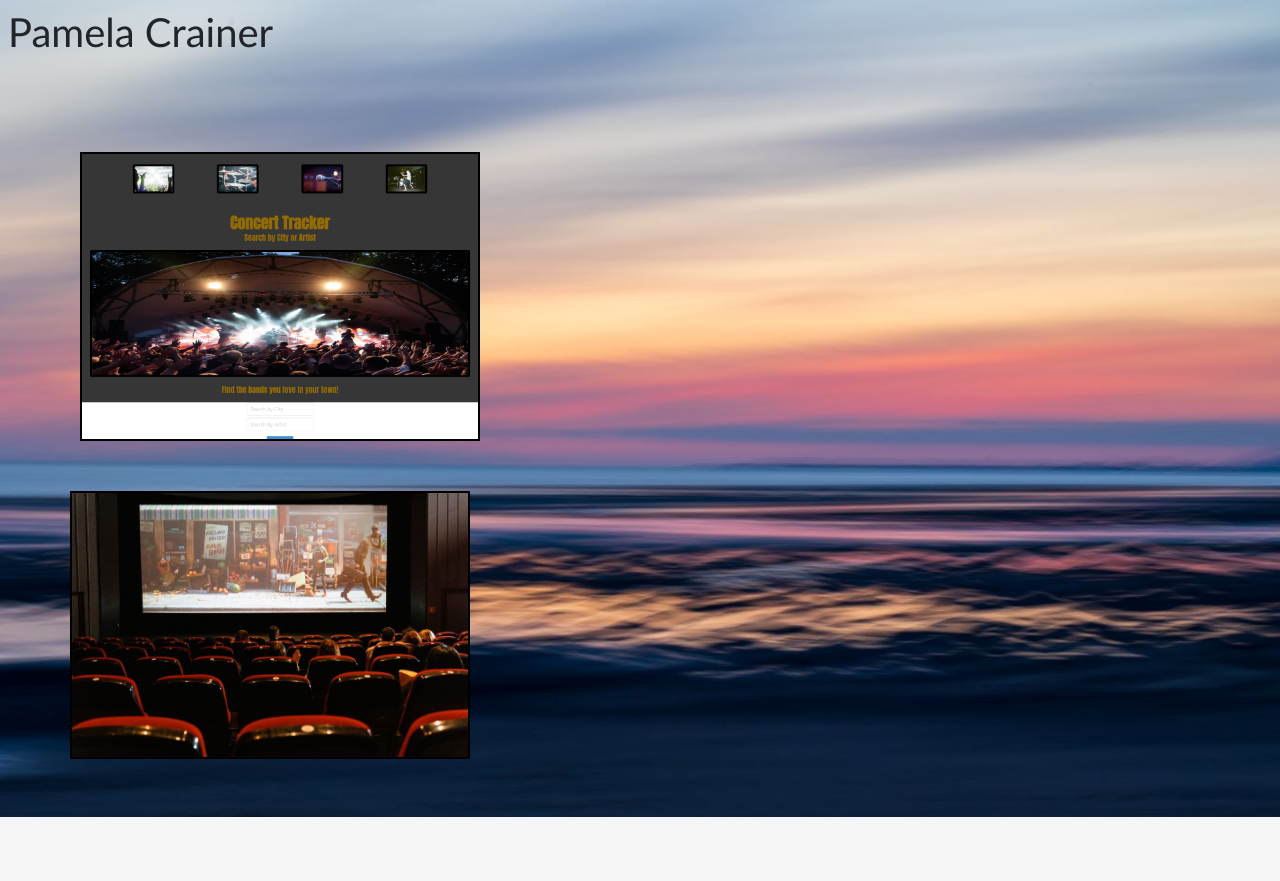
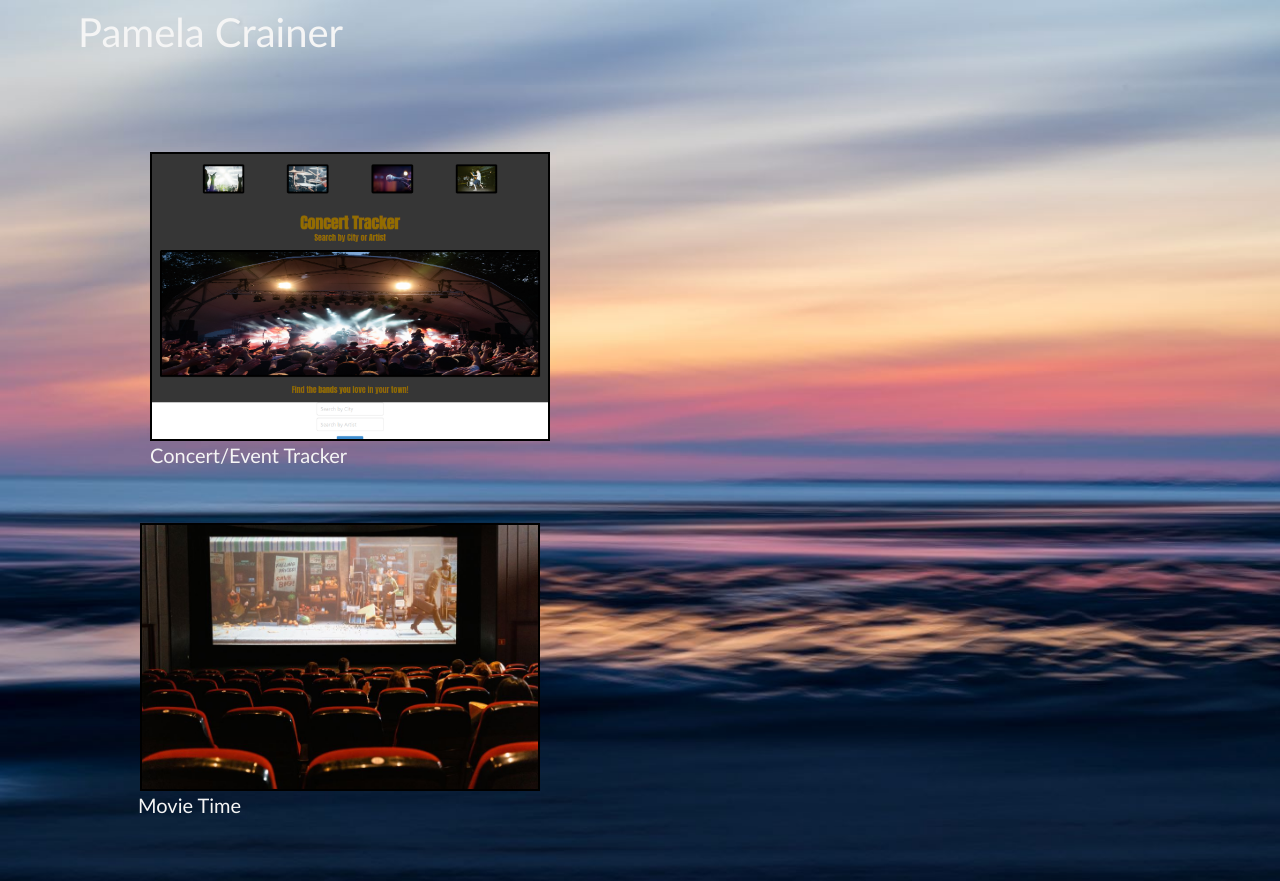
Before and after one commit to pcrainer38/portfolio, a React (Vite) app: page / in a window 1280 px wide. Before the commit the page ends 817 px from the top, so only its background shows below. Built offline with nearby package versions, Linux system fonts and the light colour scheme.

Commit message:
added resume and about components

```diff
--- a/package.json
+++ b/package.json
@@ -13,7 +13,8 @@
   "dependencies": {
     "bootstrap": "^5.3.2",
     "react": "^18.2.0",
-    "react-dom": "^18.2.0"
+    "react-dom": "^18.2.0",
+    "react-icons": "^4.12.0"
   },
   "devDependencies": {
     "@types/react": "^18.2.15",
--- a/src/App.css
+++ b/src/App.css
@@ -12,7 +12,6 @@ body {
   }
 
 body {
-    display: flex;
     background-image: url("../src/assets/pete-godfrey-unsplash.jpg");
     background-size: cover ;
     background-repeat: no-repeat;
@@ -24,7 +23,7 @@ body {
 
 }
 
-.navbar a {
+a {
     text-decoration: none;
 }
 
@@ -43,3 +42,15 @@ body {
   height: auto;
   margin: 2px;
 }
+
+#header {
+  color: whitesmoke;
+}
+
+#about {
+  color: whitesmoke;
+}
+
+#fa {
+  font-size: 30px;
+}
--- /dev/null
+++ b/src/components/About.jsx
@@ -0,0 +1,14 @@
+
+
+const About = () => {
+
+    return(
+        <div className='about mt-2' id='about'>
+            <h3>About</h3>
+            <h5>I am a MERN Full Stack Developer.  I live in Leander, Texas, and I have a sweet, little cat named, Kate McKitten. I am looking forward to seeing what the future holds and creating many interesting projects. This is the first step in my journey to becoming a professional programmer.</h5>
+
+        </div>
+    )
+}
+
+export default About;
--- a/src/components/Footer.jsx
+++ b/src/components/Footer.jsx
@@ -0,0 +1,39 @@
+import React from 'react';
+import { FaGithub } from "react-icons/fa";
+import { FaLinkedin } from "react-icons/fa";
+import { FaFacebook } from "react-icons/fa";
+
+const Footer = () => {
+    return (
+    <>
+        <div id='contact'>
+            <h2>Contact</h2>
+        </div>
+        <div className="input-group mb-3" id="contact">
+            <input type="text" className="form-control" placeholder="Name" aria-label="Username" aria-describedby="basic-addon1" />
+            </div>
+        <div className="input-group mb-3" id="contact">
+            <input type="text" className="form-control" placeholder="Email" aria-label="Username" aria-describedby="basic-addon1" />
+        </div>
+        <div className="input-group">
+
+            <textarea className="form-control" aria-label="With textarea" placeholder="message"></textarea>
+        </div>
+        <div>
+            <br />
+        <button type="button" class="btn btn-primary">Primary</button>
+        </div>
+
+
+        <div>
+            <a href='https://www.github.com' target='_blank' id='fa'><FaGithub /></a>
+            <a href='https://www.linkedin.com' target='_blank' id='fa'><FaLinkedin /></a>
+            <a href='https://www.facebook' target='_blank' id='fa'><FaFacebook /></a>
+        </div>
+    </>
+    )
+
+};
+
+
+export default Footer;
--- a/src/components/Header.jsx
+++ b/src/components/Header.jsx
@@ -1,16 +1,15 @@
-import React from 'react';
-import Navigation from './Navigation';
+import About from './About';
 import Project from './Project';
+import Footer from './Footer';
 
 const Header = () => {
     return (
     <>
-        <div className='container d-flex p-2 .align-items-center'>
-            <div>
+        <div className='container d-flex p-2 '>
+            <div id='header'>
                 <h1>Pamela Crainer</h1>
                 <Project />
             </div>
-
         </div>
     </>
     )
--- a/src/components/Navigation.jsx
+++ b/src/components/Navigation.jsx
@@ -3,12 +3,15 @@
 const Navigation = () => {
 
     render (
-        <div class='navbar .justify-content-end .mx-5 .align-items-center '>
-            <h4><a href='#'>About</a></h4>
-            <h4><a href='#'>Portfolio</a></h4>
-            <h4><a href='#'>Resume</a></h4>
-            <h4><a href='#'>Contact</a></h4>
-        </div>
+        <>
+
+            <div class='navbar justify-content-end'>
+                <h4><a href='#'>About</a></h4>
+                <h4><a href='#'>Portfolio</a></h4>
+                <h4><a href='#'>Resume</a></h4>
+                <h4><a href='#'>Contact</a></h4>
+            </div>
+        </>
     )
 }
 
--- a/src/components/Project.jsx
+++ b/src/components/Project.jsx
@@ -5,13 +5,15 @@ const Project = () => {
 
     return (
         <>
-            <div className='container d-flex m-5'>
+            <div className='container d-flex m-5' id='project'>
                 <div className='img '>
-                    <div className='container-sm '>
+                    <div className='container-sm'>
                         <img src={img1} alt='concert' className='img1 mt-5 mx-auto' />
+                        <h5>Concert/Event Tracker</h5>
                     </div>
                     <div className='img'>
                         <img src={img2} alt='movie theater' className='img2 mt-5' />
+                        <h5>Movie Time</h5>
                     </div>
                 </div>
             </div>
```
Also changed, not shown: src/App.jsx (+6 -1 lines), src/components/Resume.jsx (added), 1 other file (tests, documents, lock files or other folders).
